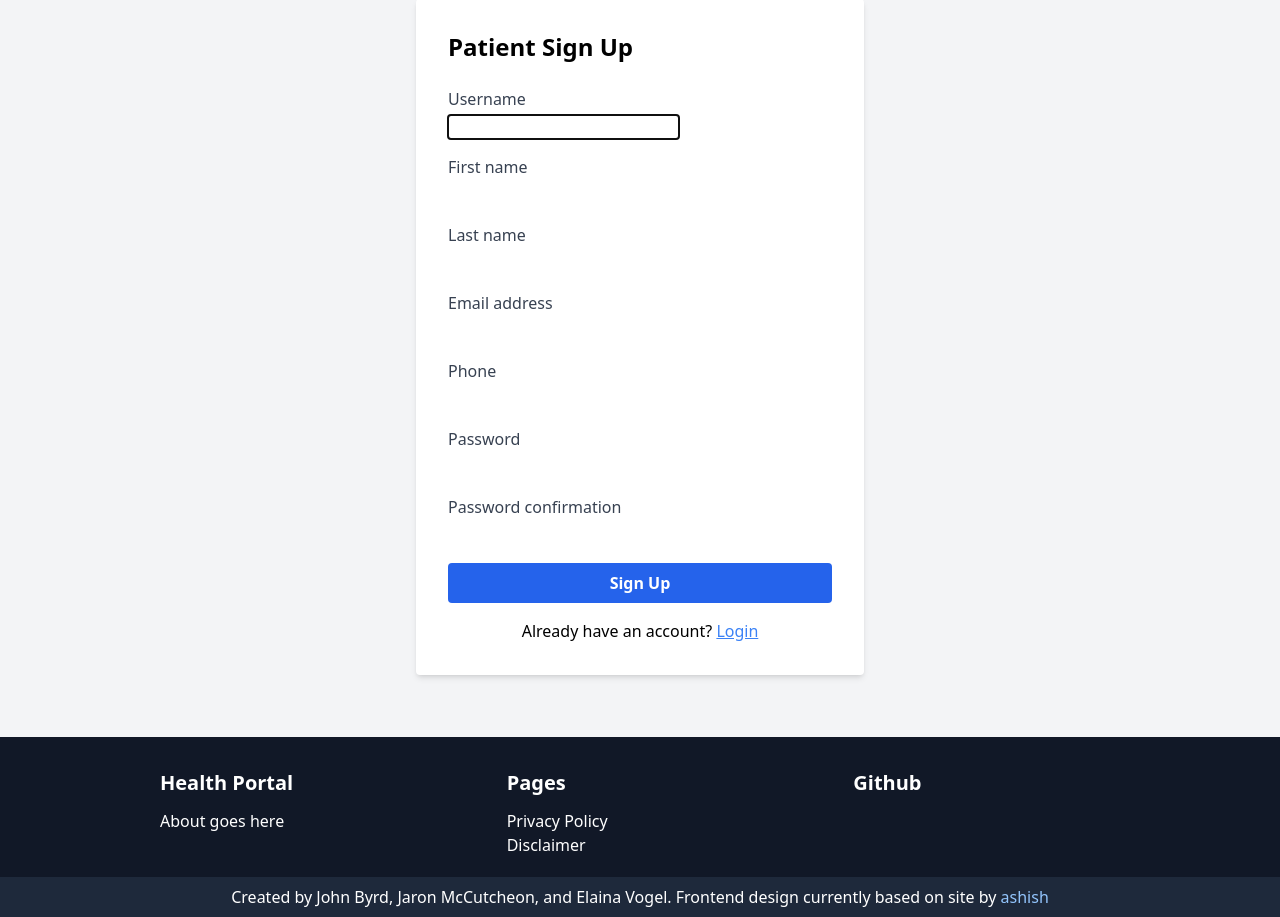
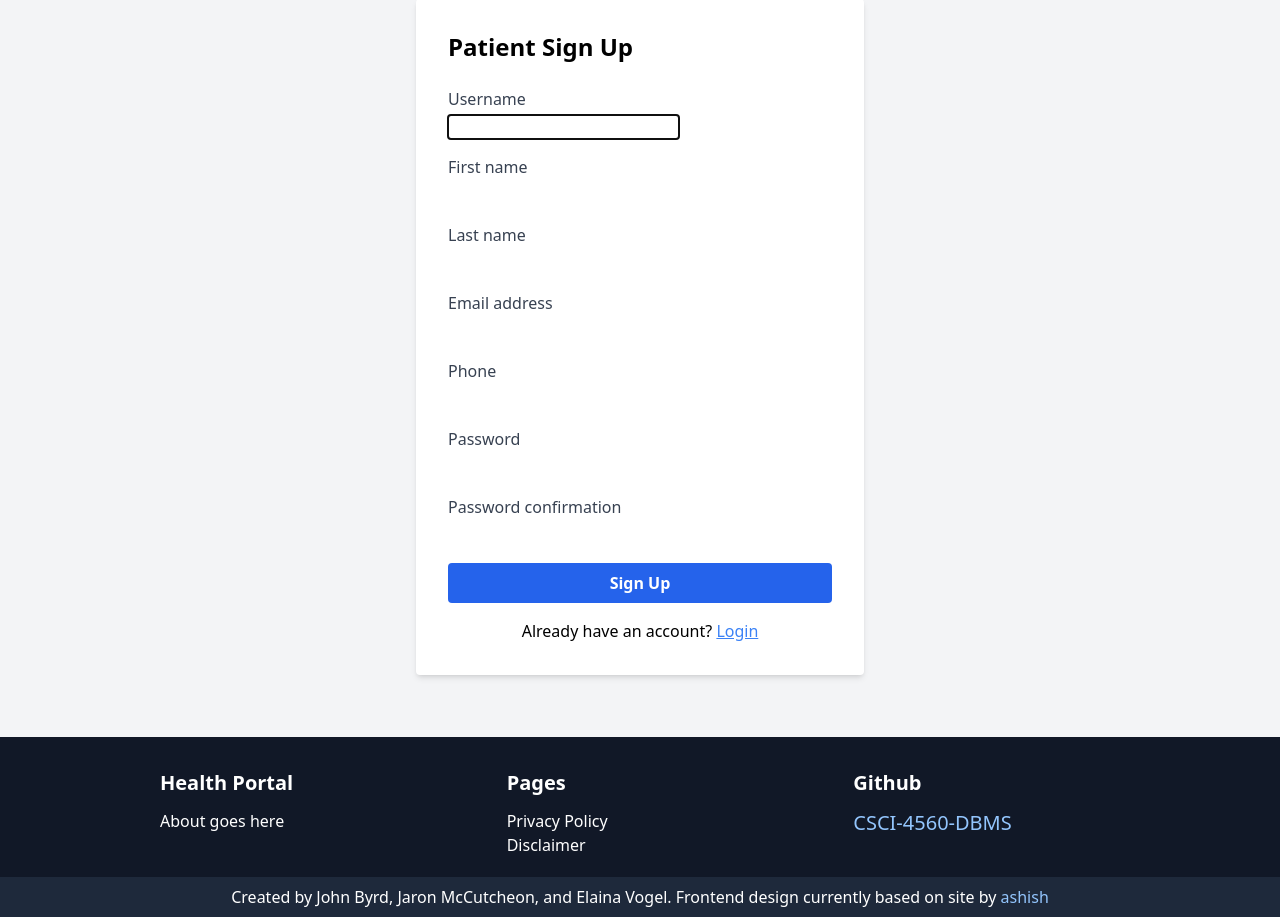
Before and after one commit to juztjohn/CSCI-4560-DBMS, a Django app: page /signup/ in a window 1280 px wide. Shown: the part 115-1032 px from the top of the page. Run offline with Django 5.2, Linux system fonts and the light colour scheme; a user stored in the database is signed in; some libraries are stand-ins or nearby versions.

Commit message:
Added github link to base.html

```diff
--- a/core/templates/base.html
+++ b/core/templates/base.html
@@ -51,7 +51,7 @@
         <div class="socials">
             <p class="text-xl font-bold">Github</p>
             <ul class="my-3 flex text-xl">
-                <li><a href="/" class="hover:text-blue-100"><i class="bi bi-github"></i></a></li>
+                <li><span class="text-blue-300"><a href="https://github.com/juztjohn/CSCI-4560-DBMS.git" target="_blank" rel="noopener noreferrer">CSCI-4560-DBMS</a></span></li>
             </ul>
         </div>
     </footer>
```
Also changed, not shown: db.sqlite3.
